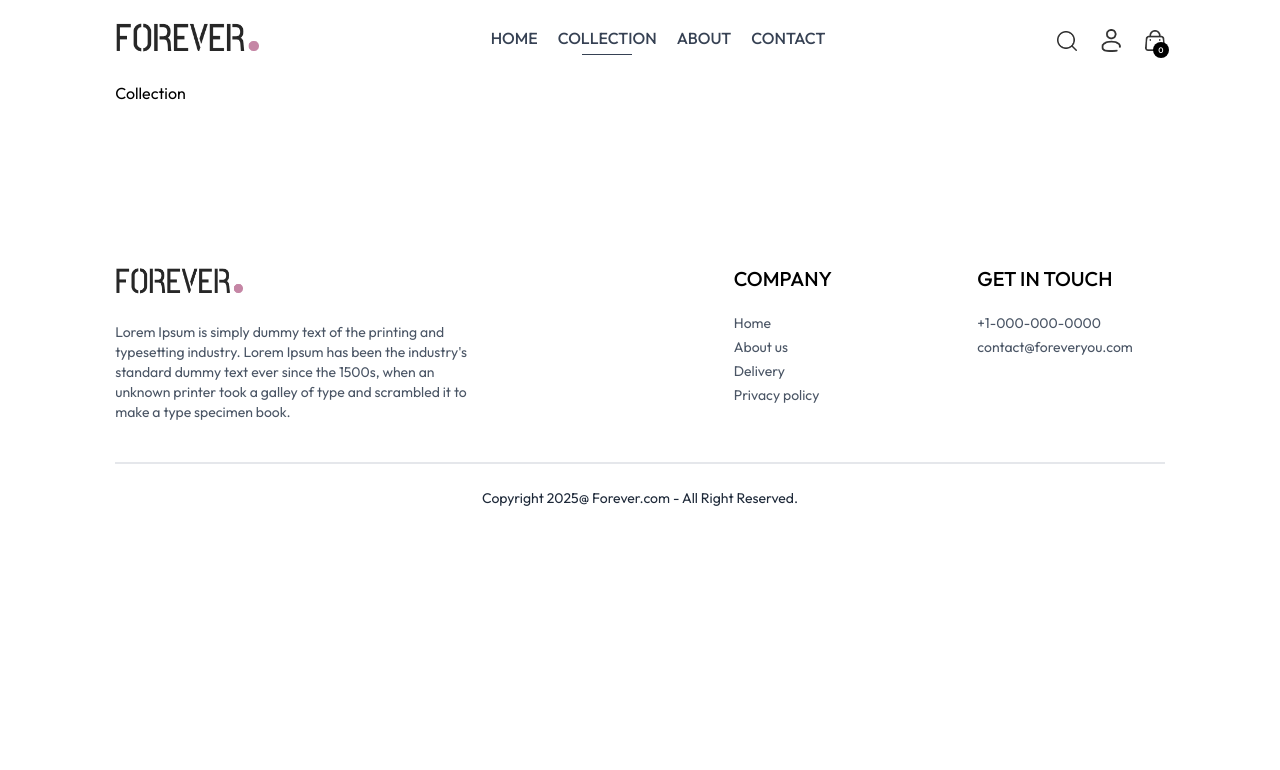
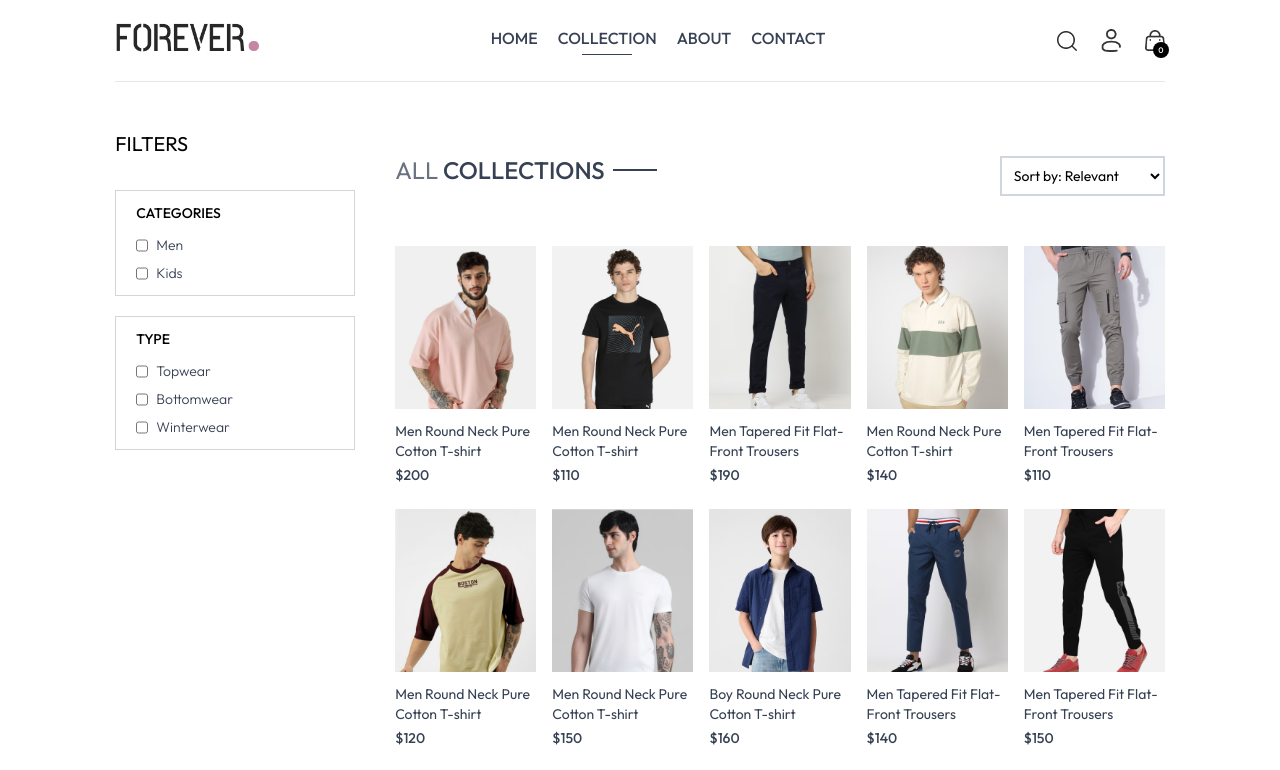
Before and after one commit to Youssef-Mhmoud/e-commerce-frontend, a React (Vite) app: page /collection in a window 1280 px wide. Shown: the top 770 px of the page. Built offline with nearby package versions, Linux system fonts and the light colour scheme.

Commit message:
solve title component font size problem

```diff
--- a/src/App.jsx
+++ b/src/App.jsx
@@ -8,7 +8,7 @@ import Orders from "./pages/Orders";
 import Login from "./pages/Login";
 import Contact from "./pages/Contact";
 import Cart from "./pages/Cart";
-import Navbar from "./components/Navbar";
+import Navbar from "./components/navbarComponents/Navbar";
 import Footer from "./components/Footer";
 
 const App = () => {
--- a/src/components/Title.jsx
+++ b/src/components/Title.jsx
@@ -1,6 +1,6 @@
 const Title = ({ titleText_1, titleText_2, paragraphText }) => {
   return (
-    <div className="text-center py-8 text-3xl">
+    <div className="py-8">
       <div className="inline-flex gap-2 items-center mb-3">
         <p className="text-gray-500">
           {titleText_1}{" "}
--- a/src/components/homeComponents/BestSeller.jsx
+++ b/src/components/homeComponents/BestSeller.jsx
@@ -1,7 +1,7 @@
 import { useContext, useEffect, useState } from "react";
 import Title from "../Title";
 import { ShopContext } from "../../context/ShopContext";
-import Products from "../Products";
+import Products from "../productComponents/Products";
 
 const BestSeller = () => {
   const { products } = useContext(ShopContext);
@@ -16,7 +16,7 @@ const BestSeller = () => {
   }, [products]);
 
   return (
-    <div className="my-10">
+    <div className="my-10 text-3xl text-center">
       <Title
         titleText_1="BEST"
         titleText_2="SELLERS"
--- a/src/components/homeComponents/LatestCollection.jsx
+++ b/src/components/homeComponents/LatestCollection.jsx
@@ -1,13 +1,13 @@
 import { useContext } from "react";
 import { ShopContext } from "../../context/ShopContext";
 import Title from "../Title";
-import Products from "../Products";
+import Products from "../productComponents/Products";
 
 const LatestCollection = () => {
   const { products } = useContext(ShopContext);
 
   return (
-    <div className="my-10">
+    <div className="my-10 text-3xl text-center">
       <Title
         titleText_1="LATEST"
         titleText_2="COLLECTION"
--- a/src/components/Navbar.jsx
+++ b/src/components/navbarComponents/Navbar.jsx
@@ -1,5 +1,5 @@
 import { Link } from "react-router-dom";
-import { assets } from "../assets/frontend_assets/assets";
+import { assets } from "../../assets/frontend_assets/assets";
 import { useState } from "react";
 import NavbarLinks from "./NavbarLinks";
 
--- a/src/components/ProductItem.jsx
+++ b/src/components/productComponents/ProductItem.jsx
@@ -1,5 +1,5 @@
 import { useContext } from "react";
-import { ShopContext } from "../context/ShopContext";
+import { ShopContext } from "../../context/ShopContext";
 import { Link } from "react-router-dom";
 
 const ProductItem = ({ id, image, name, price }) => {
--- a/src/pages/Collection.jsx
+++ b/src/pages/Collection.jsx
@@ -1,8 +1,108 @@
+import { useContext, useState } from "react";
+import { ShopContext } from "../context/ShopContext";
+import Title from "../components/Title";
+import Products from "../components/productComponents/Products";
+import { assets } from "../assets/frontend_assets/assets";
 
 const Collection = () => {
+  const [showFilter, setShowFilter] = useState(false);
+
+  const { products } = useContext(ShopContext);
+
+  const showFilterHandler = () => {
+    setShowFilter((isShowing) => !isShowing);
+  };
+
   return (
-    <div>Collection</div>
-  )
-}
+    <div className="flex flex-col sm:flex-row gap-1 sm:gap-10 pt-10 border-t border-t-gray-200">
+      {/* Filter options */}
+      <div className="min-w-60">
+        <div
+          className="flex items-center gap-2 cursor-pointer w-fit"
+          onClick={showFilterHandler}
+        >
+          <h2 className="my-2 text-xl flex items-center cursor-pointer gap-2">
+            FILTERS
+          </h2>
+          <img
+            className={`${
+              showFilter ? "rotate-90" : ""
+            } sm:hidden h-3 duration-300`}
+            src={assets.dropdown_icon}
+            alt="Open filter icon"
+          />
+        </div>
+        {/* Category filter */}
+        <div
+          className={`border border-gray-300 pl-5 py-3 mt-6 ${
+            showFilter ? "" : "hidden"
+          } sm:block`}
+        >
+          <h2 className="mb-3 text-sm font-medium">CATEGORIES</h2>
+          <div className="flex flex-col gap-2 text-sm font-light text-gray-700 ">
+            <div className="flex items-center gap-2">
+              <input className="w-3" type="checkbox" id="men" value="Men" />
+              <label htmlFor="men">Men</label>
+            </div>
+            <div className="flex items-center gap-2">
+              <input className="w-3" type="checkbox" id="kids" value="Kids" />
+              <label htmlFor="kids">Kids</label>
+            </div>
+          </div>
+        </div>
+        {/* SubCategory filter */}
+        <div
+          className={`border border-gray-300 pl-5 py-3 my-5 ${
+            showFilter ? "" : "hidden"
+          } sm:block`}
+        >
+          <h2 className="mb-3 text-sm font-medium">TYPE</h2>
+          <div className="flex flex-col gap-2 text-sm font-light text-gray-700 ">
+            <div className="flex items-center gap-2">
+              <input
+                className="w-3"
+                type="checkbox"
+                id="topwear"
+                value="Topwear"
+              />
+              <label htmlFor="topwear">Topwear</label>
+            </div>
+            <div className="flex items-center gap-2">
+              <input
+                className="w-3"
+                type="checkbox"
+                id="bottomwear"
+                value="Bottomwear"
+              />
+              <label htmlFor="bottomwear">Bottomwear</label>
+            </div>
+            <div className="flex items-center gap-2">
+              <input
+                className="w-3"
+                type="checkbox"
+                id="winterwear"
+                value="Winterwear"
+              />
+              <label htmlFor="winterwear">Winterwear</label>
+            </div>
+          </div>
+        </div>
+      </div>
+      <div>
+        <div className="flex-1">
+          <div className="flex items-center justify-between text-base sm:text-2xl mb-4">
+            <Title titleText_1="ALL" titleText_2="COLLECTIONS"/>
+            <select className="border-2 border-gray-300 text-sm p-2">
+              <option value="relevant">Sort by: Relevant</option>
+              <option value="low-high">Sort by: Low to High</option>
+              <option value="high-low">Sort by: High to Low</option>
+            </select>
+          </div>
+        </div>
+        <Products products={products} />
+      </div>
+    </div>
+  );
+};
 
-export default Collection
+export default Collection;
```
Also changed, not shown: src/components/navbarComponents/NavbarLinks.jsx (renamed from src/components/NavbarLinks.jsx), src/components/productComponents/Products.jsx (renamed from src/components/Products.jsx).
